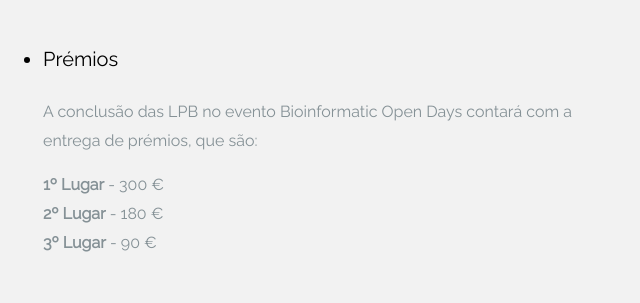
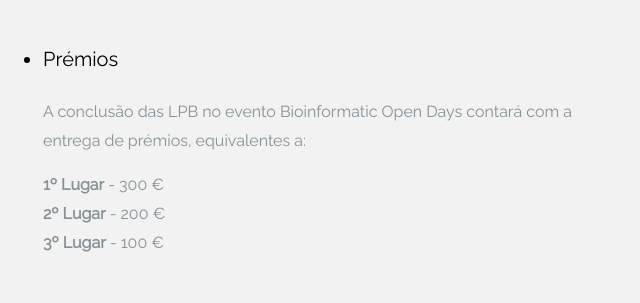
Before and after one commit to lpbio/lpbio.github.io, a plain HTML site: page index.html in a window 1280 px wide. Shown: the part 5426-5729 px from the top of the page, 612-1252 px from the left. Drawn offline with Linux system fonts and the light colour scheme; some packages are replaced by stand-ins of ours; no server answers.

Commit message:
Add files via upload

```diff
--- a/index.html
+++ b/index.html
@@ -274,11 +274,11 @@
 		  </div>
           <div class="col-md-6 mb-5 ftco-animate">
             <h3 class="h5 mb-4 bullet">Prémios</h3>
-            <p>A conclusão das LPB no evento Bioinformatic Open Days contará com a entrega de prémios, que são:
+            <p>A conclusão das LPB no evento Bioinformatic Open Days contará com a entrega de prémios, equivalentes a:
               <ul class="list-unstyled mb-5">
                 <li><strong>1º Lugar</strong> - 300 €</li>
-                <li><strong>2º Lugar</strong> - 180 €</li>
-                <li><strong>3º Lugar</strong> - 90 €</li>
+                <li><strong>2º Lugar</strong> - 200 €</li>
+                <li><strong>3º Lugar</strong> - 100 €</li>
               </ul>
             </p>
 
```
